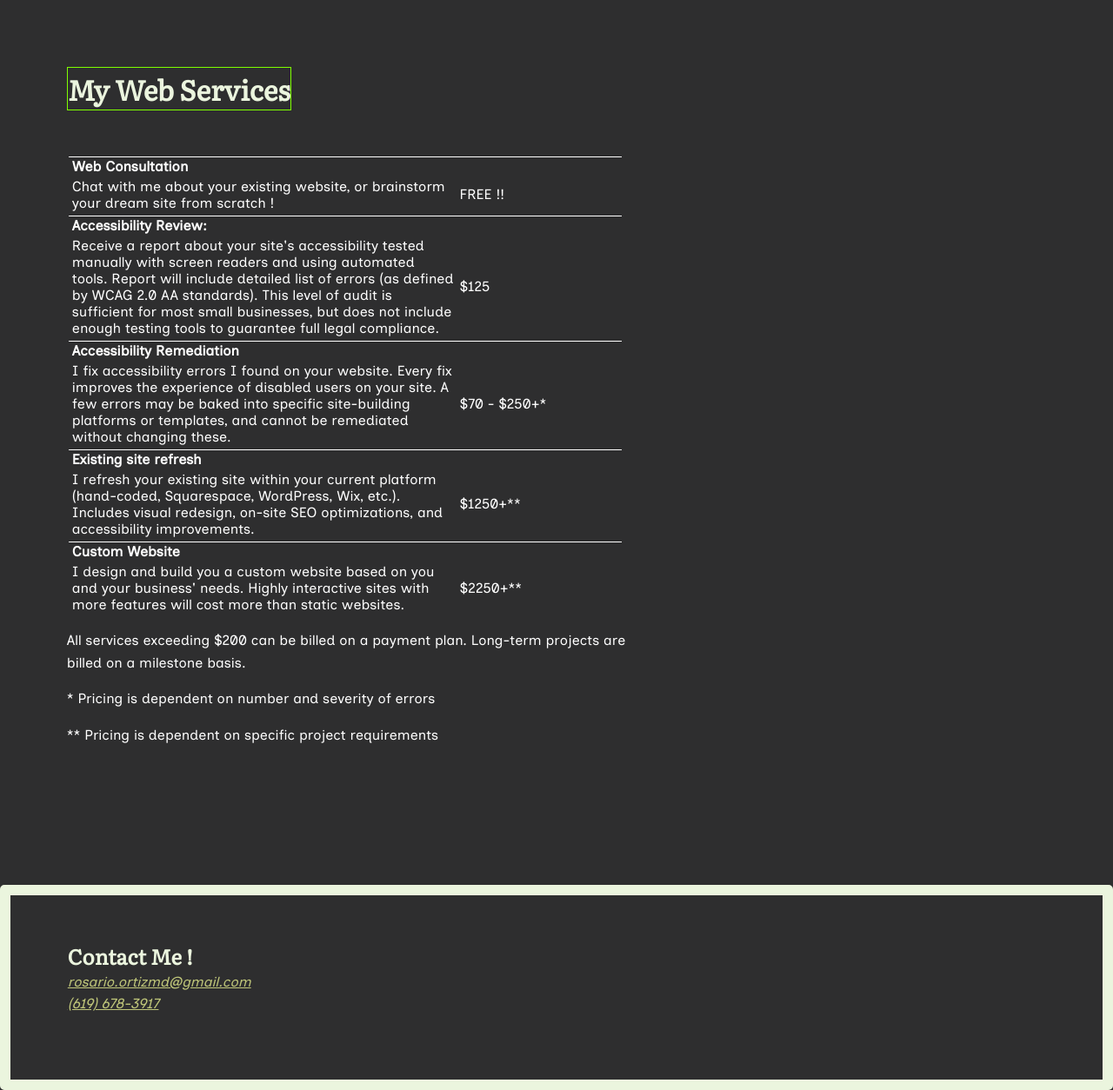
After one commit to tritonro/personal-site, a PHP site: page /src/services.html in a window 1280 px wide. The commit adds this page. Shown: the whole page at 87% size. Run offline with PHP 8.4, Linux system fonts and the light colour scheme; some web fonts are replaced.

Commit message:
Created Website Services page

```diff
--- /dev/null
+++ b/public_html/src/services.html
@@ -0,0 +1,170 @@
+<!DOCTYPE html>
+<html lang="en">
+<head>
+    <meta charset="UTF-8">
+    <title>Rosario Ortiz Web Services</title>
+    <link href="../style/main.css" rel="stylesheet" type="text/css">
+    <meta name="description" content="Rosario Ortiz's Web Freelance Services (doing business as Ortiz Web)">
+    <meta name="keywords" content="Rosario Ortiz Web Design Development Freelance Contractor Services Accessibility Free Consultation Consultant" >
+    <meta name="author" content="Rosario Ortiz" >
+    <meta name="viewport" content="width=device-width, initial-scale=1.0" >
+</head>
+<body id="services-page-body">
+
+<main id="services">
+    <h1>My Web Services</h1>
+    <ul>
+        <li>
+            <table>
+                <colgroup>
+                    <col style="width: 70%;">
+                    <col style="width: 30%;">
+                </colgroup>
+                <thead>
+                <tr>
+                    <th colspan="2">
+                        <span>Web Consultation</span>
+                    </th>
+                </tr>
+                </thead>
+                <tbody>
+                <tr>
+                    <td>
+                        Chat with me about your existing website, or brainstorm your dream site from scratch !
+                    </td>
+                    <td>FREE !!</td>
+                </tr>
+                </tbody>
+            </table>
+        </li>
+
+        <li>
+            <table>
+                <colgroup>
+                    <col style="width: 70%;">
+                    <col style="width: 30%;">
+                </colgroup>
+                <thead>
+                <th colspan="2">
+                    <span>Accessibility Review:</span>
+                </th>
+                </thead>
+                <tbody>
+                <tr>
+                    <td>
+                        Receive a report about your site's accessibility tested manually with screen readers and using automated tools.
+                        Report will include detailed list of errors (as defined by WCAG 2.0 AA standards).
+                        This level of audit is sufficient for most small businesses, but does not include enough testing tools to guarantee full legal compliance.
+                    </td>
+                    <td>&dollar;125</td>
+                </tr>
+                </tbody>
+            </table>
+        </li>
+
+        <li>
+            <table>
+                <colgroup>
+                    <col style="width: 70%;">
+                    <col style="width: 30%;">
+                </colgroup>
+                <thead>
+                <th colspan="2">
+                    <span>Accessibility Remediation</span>
+                </th>
+                </thead>
+                <tbody>
+                <tr>
+                    <td>
+                        I fix accessibility errors I found on your website.
+                        Every fix improves the experience of disabled users on your site.
+                        A few errors may be baked into specific site-building platforms or templates, and cannot be remediated without changing these.
+                    </td>
+                    <td>
+                        &dollar;70 - &dollar;250+*
+                    </td>
+                </tr>
+                </tbody>
+            </table>
+        </li>
+
+        <li>
+            <table>
+                <colgroup>
+                    <col style="width: 70%;">
+                    <col style="width: 30%;">
+                </colgroup>
+                <thead>
+                <th colspan="2">
+                    <span>Existing site refresh</span>
+                </th>
+                </thead>
+                <tbody>
+                <tr>
+                    <td>
+                        I refresh your existing site within your current platform (hand-coded, Squarespace, WordPress, Wix, etc.).
+                        Includes visual redesign, on-site SEO optimizations, and accessibility improvements.
+                    </td>
+                    <td>
+                        &dollar;1250+**
+                    </td>
+                </tr>
+                </tbody>
+            </table>
+        </li>
+
+        <li>
+            <table>
+                <colgroup>
+                    <col style="width: 70%;">
+                    <col style="width: 30%;">
+                </colgroup>
+                <thead>
+                <th colspan="2">
+                    <span>Custom Website</span>
+                </th>
+                </thead>
+                <tbody>
+                <tr>
+                    <td>
+                        I design and build you a custom website based on you and your business' needs. Highly interactive sites with more features will cost more than static websites.
+                    </td>
+                    <td>
+                        &dollar;2250+**
+                    </td>
+                </tr>
+                </tbody>
+            </table>
+        </li>
+    </ul>
+
+    <aside>
+        <p>
+            All services exceeding &dollar;200 can be billed on a payment plan.
+            Long-term projects are billed on a milestone basis.
+        </p>
+    </aside>
+
+    <aside class="last-block">
+       <ul>
+        <li>
+            <p>* Pricing is dependent on number and severity of errors</p>
+            <p>** Pricing is dependent on specific project requirements</p>
+        </li>
+       </ul>
+    </aside>
+
+</main>
+
+<footer>
+    <section>
+        <h2>Contact Me !</h2>
+        <address>
+            <a href="mailto:freelance+rosario.ortizmd@gmail.com">rosario.ortizmd@gmail.com</a><br />
+            <a href="tel:+16196783917">(619) 678-3917</a>
+        </address>
+    </section>
+</footer>
+
+</body>
+</html>
--- a/public_html/style/main.css
+++ b/public_html/style/main.css
@@ -20,6 +20,9 @@
         padding: 0;
         box-sizing: border-box;
         all: unset;
+
+        --footer-height:10rem;
+        --main-section-width: 41rem;
     }
 
     header {
@@ -61,11 +64,14 @@
             font-family:unset;
         }
     }
+    a{
+        font-size: 1rem;
+        font-family: "Inclusive Sans", sans-serif;
+    }
     a,p {
         font-size: 1rem;
         font-family: "Inclusive Sans", sans-serif;
         line-height:  1.6rem;
-
     }
     project-container{
         margin-inline-start: 1dvw;
@@ -101,19 +107,26 @@
       }
 
     }
+    footer {
+        --border-thickness: 12px;
+        border: var(--border-thickness, 12px) solid;
+        border-radius: 5px;
+        bottom: 0;
+        min-width: 30rem;
+        max-width: 100%;
+        height: var(--footer-height,10rem);
+        margin: 0;
+        padding-inline-start: calc(6dvw - var(--border-thickness, 12px) + 1px);
+        padding-block-start: 4%;
+        text-align: left;
+        position: relative;
 
+        h2, p, address {
+            margin: 0;
+            text-align: left;
 
-
-    footer {
-        margin-block-start: 2.5rem;
-        padding: 2.5em 0em;
-        width: 100%;
-
-        p {
-            text-align: center;
         }
 
-        -background-color: rgba(104, 114, 87, 70);
     }
     #home {
         -text-align: center;
@@ -130,7 +143,7 @@
             display: grid;
             grid-template-columns: repeat(auto-fit, minmax(200px, 1fr));
             grid-template-rows: auto;
-            border: 1px dotted pink;
+            -border: 1px dotted pink;
             margin-inline: 12em;
 
         }
@@ -151,18 +164,6 @@
            border: 1px dashed green;
            text-align: center;
        }
-
-    }
-
-        a{
-            font-size: 1rem;
-            font-family: "Inclusive Sans", sans-serif;
-        }
-
-
-
-
-
 
     }
 
@@ -261,7 +262,7 @@
             border: 1px solid var(--nav-color, white);
             margin-inline-start: var(--global-left-margin, 3vw);
             justify-content: start;
-            padding-inline-start: none;
+            padding-inline-start: 0;
 
 
         }
@@ -422,6 +423,56 @@
 
     }
 
+    #services{
+        grid-template-columns: 1fr 1fr;
+        font-optical-sizing: auto;
+        text-wrap: pretty;
+        max-width: var(--main-section-width, 41em);
+        margin: 0;
+        padding: 6dvw;
+        padding-block-end: calc(var(--footer-height, 10rem) / 2);
+        h1{
+            margin: 0 0 4dvw;
+            display: inline-block;
+            border: 1px solid chartreuse;
+
+        }
+
+        aside{
+            margin-inline-start: 0;
+            text-wrap: inherit;
+        }
+
+        .last-block{
+            padding-block-end: 4rem;
+        }
+
+        table{
+            table-layout: fixed;
+            width: 100%;
+            min-width: 20em;
+            max-width: 50dvw;
+
+            th, td,p {
+                text-align: start;
+                font-family: "Inclusive Sans", sans-serif;
+                text-wrap: pretty;
+                padding-inline-start: 4px;
+            }
+
+            td {
+
+            }
+        }
+
+        ul {
+            list-style: none;
+            margin: 0;
+            padding: 0;
+        }
+
+    }
+
     legend {
         color: white;
     }
@@ -443,16 +494,10 @@
 
 }
 
-
-    /*Insert media query for small screens (width< 30rem) to create hamburglar menu*/
+    /*Insert media query for small screens (width< 30rem) to create hamburger menu*/
     @media (max-width: 1024px) {
 
     }
-
-
-
-
-
 
 @layer theme {
     :root{
@@ -469,9 +514,10 @@
         --bg-color: #2e2e2f;
         --heading-color: #EBF5DE;
         --text-color: white;
-        --nav-link-color: var(--off-black, #2e2e2f;)
+        --nav-link-color: var(--off-black, #2e2e2f);
         --link-color: #C0C77A;
         --footer-text-color: #C0C77A;
+        --footer-border-color: var(--honeydew, #EBF5DE);
         --form-validation-error-color: #FF6161;
     }
     body[data-theme="light"] {
@@ -524,7 +570,7 @@
                 border-radius: 100%;
                 background-color: black;
                 position: absolute;
-                top: 0px;
+                top: 0;
                 left: 5px;
             }
         }
@@ -562,9 +608,13 @@
         color:  var(--link-color, #C0C77A);
     }
 
-    footer > p {
-        color: var(--footer-text-color, lightgray);
+    footer{
+        border-color: var(--footer-border-color, #EBF5DE);
+        p{
+            color: var(--footer-text-color, lightgray);
+        }
     }
+
 /*needs media query to set fallback*/
   .empty{
       color: var(--bg-color, #2e2e2f)
```
Also changed, not shown: public_html/src/nav.php (added).
